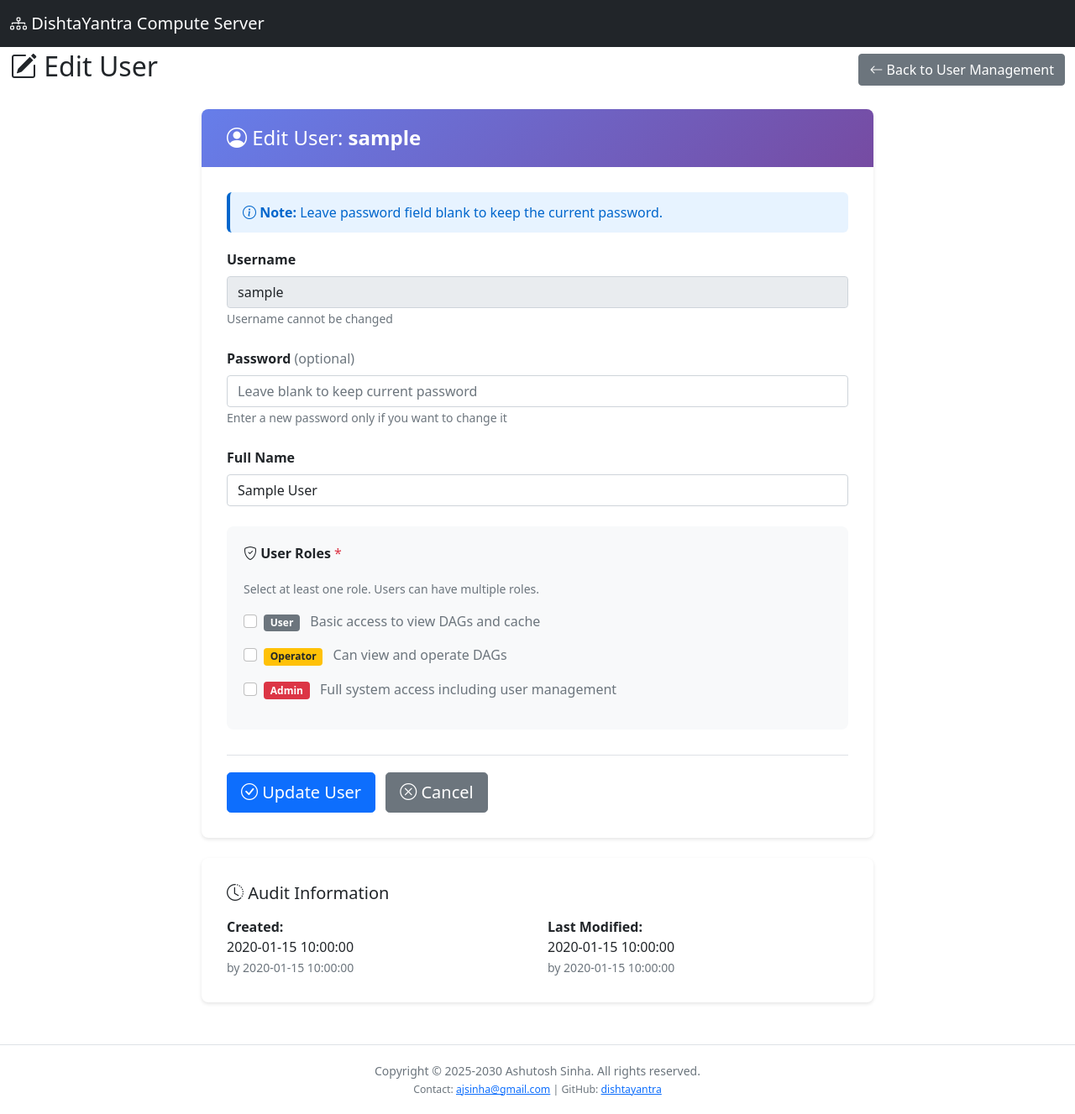
After one commit to ajsinha/dishtayantra, a Flask app: template web/templates/user_edit.html in a window 1280 px wide. The commit adds this page. Shown: the whole page at 84% size. Run offline with Flask 3, Linux system fonts and the light colour scheme; the template is opened without the code that fills it: most values are stand-ins (such as "Sample title", 1, 10 or a date in 2020); some libraries are stand-ins or nearby versions.

Commit message:
Added user management

```diff
--- a/web/app.py
+++ b/web/app.py
@@ -768,12 +768,26 @@ def users_create():
         return jsonify({'success': False, 'error': str(e)}), 500
 
 
-@app.route('/users/api/update', methods=['PUT'])
+@app.route('/users/api/update', methods=['PUT', 'POST'])
 @admin_required
 def users_update():
     """Update an existing user"""
     try:
-        data = request.get_json()
+        # Handle both JSON (API) and form data (from edit page)
+        if request.is_json:
+            data = request.get_json()
+        else:
+            data = request.form.to_dict()
+            # Convert roles from form checkboxes
+            roles = []
+            if request.form.get('role_user') == 'on':
+                roles.append('user')
+            if request.form.get('role_operator') == 'on':
+                roles.append('operator')
+            if request.form.get('role_admin') == 'on':
+                roles.append('admin')
+            data['roles'] = roles
+
         username = data.get('username', '').strip()
         password = data.get('password', '').strip()
         full_name = data.get('full_name', '').strip()
@@ -781,10 +795,26 @@ def users_update():
 
         # Validation
         if not username:
-            return jsonify({'success': False, 'error': 'Username is required'}), 400
+            if request.is_json:
+                return jsonify({'success': False, 'error': 'Username is required'}), 400
+            else:
+                flash('Username is required', 'error')
+                return redirect(url_for('user_edit_page', username=username))
+
+        # Protect admin user
+        if username.lower() == 'admin':
+            if request.is_json:
+                return jsonify({'success': False, 'error': 'Cannot edit the protected admin user'}), 403
+            else:
+                flash('Cannot edit the protected admin user', 'error')
+                return redirect(url_for('user_management'))
 
         if not user_registry.user_exists(username):
-            return jsonify({'success': False, 'error': f'User {username} not found'}), 404
+            if request.is_json:
+                return jsonify({'success': False, 'error': f'User {username} not found'}), 404
+            else:
+                flash(f'User {username} not found', 'error')
+                return redirect(url_for('user_management'))
 
         # Build update data
         user_data = {}
@@ -793,6 +823,12 @@ def users_update():
         if full_name:
             user_data['full_name'] = full_name
         if roles is not None:
+            if len(roles) == 0:
+                if request.is_json:
+                    return jsonify({'success': False, 'error': 'At least one role is required'}), 400
+                else:
+                    flash('At least one role is required', 'error')
+                    return redirect(url_for('user_edit_page', username=username))
             user_data['roles'] = roles
 
         # Prevent removing admin role from the last admin
@@ -802,21 +838,37 @@ def users_update():
                 all_users = user_registry.list_all_users()
                 admin_count = sum(1 for u in all_users.values() if 'admin' in u.get('roles', []))
                 if admin_count <= 1:
-                    return jsonify(
-                        {'success': False, 'error': 'Cannot remove admin role from the last admin user'}), 400
+                    if request.is_json:
+                        return jsonify(
+                            {'success': False, 'error': 'Cannot remove admin role from the last admin user'}), 400
+                    else:
+                        flash('Cannot remove admin role from the last admin user', 'error')
+                        return redirect(url_for('user_edit_page', username=username))
 
         # Update user
         success = user_registry.modify_user(username, user_data, session.get('username'))
 
         if success:
             logger.info(f"User {username} updated by {session.get('username')}")
-            return jsonify({'success': True, 'message': f'User {username} updated successfully'})
+            if request.is_json:
+                return jsonify({'success': True, 'message': f'User {username} updated successfully'})
+            else:
+                flash(f'User {username} updated successfully', 'success')
+                return redirect(url_for('user_management'))
         else:
-            return jsonify({'success': False, 'error': 'Failed to update user'}), 500
+            if request.is_json:
+                return jsonify({'success': False, 'error': 'Failed to update user'}), 500
+            else:
+                flash('Failed to update user', 'error')
+                return redirect(url_for('user_edit_page', username=username))
 
     except Exception as e:
         logger.error(f"Error updating user: {str(e)}")
-        return jsonify({'success': False, 'error': str(e)}), 500
+        if request.is_json:
+            return jsonify({'success': False, 'error': str(e)}), 500
+        else:
+            flash(f'Error updating user: {str(e)}', 'error')
+            return redirect(url_for('user_management'))
 
 
 @app.route('/users/api/delete', methods=['DELETE'])
@@ -830,6 +882,10 @@ def users_delete():
         # Validation
         if not username:
             return jsonify({'success': False, 'error': 'Username is required'}), 400
+
+        # Protect admin user
+        if username.lower() == 'admin':
+            return jsonify({'success': False, 'error': 'Cannot delete the protected admin user'}), 403
 
         # Prevent self-deletion
         if username == session.get('username'):
@@ -878,5 +934,30 @@ def users_stats():
         return jsonify({'success': False, 'error': str(e)}), 500
 
 
+@app.route('/users/edit/<username>', methods=['GET'])
+@admin_required
+def user_edit_page(username):
+    """User edit page"""
+    try:
+        # Check if user exists
+        if not user_registry.user_exists(username):
+            flash(f'User {username} not found', 'error')
+            return redirect(url_for('user_management'))
+
+        # Protect admin user
+        if username.lower() == 'admin':
+            flash('Cannot edit the protected admin user', 'error')
+            return redirect(url_for('user_management'))
+
+        # Get user data
+        user_data = user_registry.get_user(username, include_password=False)
+
+        return render_template('user_edit.html', user_data=user_data)
+    except Exception as e:
+        logger.error(f"Error loading user edit page: {str(e)}")
+        flash(f'Error: {str(e)}', 'error')
+        return redirect(url_for('user_management'))
+
+
 if __name__ == '__main__':
     app.run(debug=True, host='0.0.0.0', port=5000)
--- /dev/null
+++ b/web/templates/user_edit.html
@@ -0,0 +1,193 @@
+{% extends "base.html" %}
+
+{% block title %}Edit User - DishtaYantra Compute Server{% endblock %}
+
+{% block extra_css %}
+<style>
+    .edit-form-container {
+        max-width: 800px;
+        margin: 0 auto;
+    }
+    .form-section {
+        background: white;
+        border-radius: 8px;
+        padding: 30px;
+        box-shadow: 0 2px 4px rgba(0,0,0,0.1);
+    }
+    .form-header {
+        background: linear-gradient(135deg, #667eea 0%, #764ba2 100%);
+        color: white;
+        border-radius: 8px 8px 0 0;
+        padding: 20px 30px;
+        margin: -30px -30px 30px -30px;
+    }
+    .role-section {
+        background: #f8f9fa;
+        border-radius: 8px;
+        padding: 20px;
+        margin-top: 20px;
+    }
+    .form-actions {
+        margin-top: 30px;
+        padding-top: 20px;
+        border-top: 1px solid #dee2e6;
+    }
+    .info-badge {
+        background: #e7f3ff;
+        color: #0066cc;
+        padding: 12px 15px;
+        border-radius: 6px;
+        border-left: 4px solid #0066cc;
+        margin-bottom: 20px;
+    }
+</style>
+{% endblock %}
+
+{% block content %}
+<div class="row mb-4">
+    <div class="col-md-12">
+        <div class="d-flex justify-content-between align-items-center">
+            <h2><i class="bi bi-pencil-square"></i> Edit User</h2>
+            <div>
+                <a href="{{ url_for('user_management') }}" class="btn btn-secondary">
+                    <i class="bi bi-arrow-left"></i> Back to User Management
+                </a>
+            </div>
+        </div>
+    </div>
+</div>
+
+<div class="edit-form-container">
+    <div class="form-section">
+        <div class="form-header">
+            <h4 class="mb-0">
+                <i class="bi bi-person-circle"></i> Edit User: <strong>{{ user_data.username }}</strong>
+            </h4>
+        </div>
+
+        <div class="info-badge">
+            <i class="bi bi-info-circle"></i>
+            <strong>Note:</strong> Leave password field blank to keep the current password.
+        </div>
+
+        <form method="POST" action="{{ url_for('users_update') }}">
+            <input type="hidden" name="username" value="{{ user_data.username }}">
+
+            <div class="mb-4">
+                <label class="form-label"><strong>Username</strong></label>
+                <input type="text" class="form-control" value="{{ user_data.username }}" disabled>
+                <small class="form-text text-muted">Username cannot be changed</small>
+            </div>
+
+            <div class="mb-4">
+                <label for="password" class="form-label">
+                    <strong>Password</strong>
+                    <span class="text-muted">(optional)</span>
+                </label>
+                <input type="password" class="form-control" id="password" name="password"
+                       placeholder="Leave blank to keep current password">
+                <small class="form-text text-muted">Enter a new password only if you want to change it</small>
+            </div>
+
+            <div class="mb-4">
+                <label for="full_name" class="form-label"><strong>Full Name</strong></label>
+                <input type="text" class="form-control" id="full_name" name="full_name"
+                       value="{{ user_data.full_name }}" required>
+            </div>
+
+            <div class="role-section">
+                <label class="form-label mb-3">
+                    <strong><i class="bi bi-shield-check"></i> User Roles</strong>
+                    <span class="text-danger">*</span>
+                </label>
+                <div class="form-text text-muted mb-3">
+                    Select at least one role. Users can have multiple roles.
+                </div>
+
+                <div class="form-check mb-3">
+                    <input class="form-check-input" type="checkbox" name="role_user" id="role_user"
+                           {% if 'user' in user_data.roles %}checked{% endif %}>
+                    <label class="form-check-label" for="role_user">
+                        <span class="badge bg-secondary me-2">User</span>
+                        <span class="text-muted">Basic access to view DAGs and cache</span>
+                    </label>
+                </div>
+
+                <div class="form-check mb-3">
+                    <input class="form-check-input" type="checkbox" name="role_operator" id="role_operator"
+                           {% if 'operator' in user_data.roles %}checked{% endif %}>
+                    <label class="form-check-label" for="role_operator">
+                        <span class="badge bg-warning text-dark me-2">Operator</span>
+                        <span class="text-muted">Can view and operate DAGs</span>
+                    </label>
+                </div>
+
+                <div class="form-check mb-3">
+                    <input class="form-check-input" type="checkbox" name="role_admin" id="role_admin"
+                           {% if 'admin' in user_data.roles %}checked{% endif %}>
+                    <label class="form-check-label" for="role_admin">
+                        <span class="badge bg-danger me-2">Admin</span>
+                        <span class="text-muted">Full system access including user management</span>
+                    </label>
+                </div>
+            </div>
+
+            <div class="form-actions">
+                <button type="submit" class="btn btn-primary btn-lg me-2">
+                    <i class="bi bi-check-circle"></i> Update User
+                </button>
+                <a href="{{ url_for('user_management') }}" class="btn btn-secondary btn-lg">
+                    <i class="bi bi-x-circle"></i> Cancel
+                </a>
+            </div>
+        </form>
+    </div>
+
+    {% if user_data.created_at or user_data.modified_at %}
+    <div class="form-section mt-4">
+        <h5 class="mb-3"><i class="bi bi-clock-history"></i> Audit Information</h5>
+        <div class="row">
+            {% if user_data.created_at %}
+            <div class="col-md-6">
+                <strong>Created:</strong><br>
+                {{ user_data.created_at[:10] }} {{ user_data.created_at[11:19] }}
+                {% if user_data.created_by %}
+                <br><small class="text-muted">by {{ user_data.created_by }}</small>
+                {% endif %}
+            </div>
+            {% endif %}
+            {% if user_data.modified_at %}
+            <div class="col-md-6">
+                <strong>Last Modified:</strong><br>
+                {{ user_data.modified_at[:10] }} {{ user_data.modified_at[11:19] }}
+                {% if user_data.modified_by %}
+                <br><small class="text-muted">by {{ user_data.modified_by }}</small>
+                {% endif %}
+            </div>
+            {% endif %}
+        </div>
+    </div>
+    {% endif %}
+</div>
+
+{% endblock %}
+
+{% block extra_js %}
+<script>
+// Form validation
+document.querySelector('form').addEventListener('submit', function(e) {
+    // Check if at least one role is selected
+    const userChecked = document.getElementById('role_user').checked;
+    const operatorChecked = document.getElementById('role_operator').checked;
+    const adminChecked = document.getElementById('role_admin').checked;
+
+    if (!userChecked && !operatorChecked && !adminChecked) {
+        e.preventDefault();
+        alert('Please select at least one role for the user.');
+        return false;
+    }
+
+    return true;
+});
+</script>
+{% endblock %}
```
Also changed, not shown: data/inmemory_redisclone.json (+9 -3 lines), web/templates/cache_management.html (+15 -3 lines), web/templates/user_management.html (+24 -112 lines).
